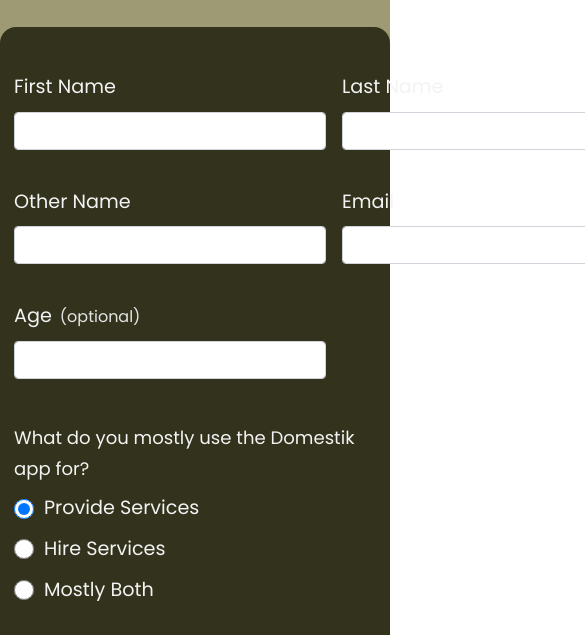
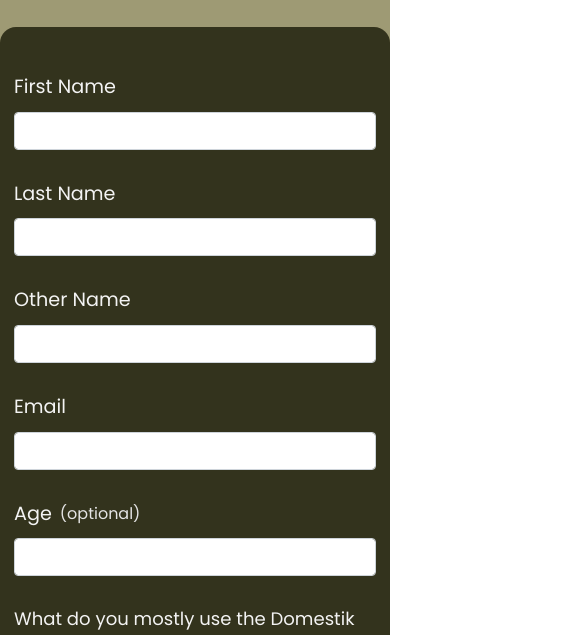
Before and after one commit to USII-004/DomestikSurveyForm, a plain HTML site: page index.html in a window 390 px wide. Shown: the part 168-803 px from the top of the page, 585 px wide, since content can reach past the window. Drawn offline with Linux system fonts and the light colour scheme.

Commit message:
added mobile resposiveness to the input fields

```diff
--- a/styles.css
+++ b/styles.css
@@ -77,7 +77,7 @@
     margin: 3.15rem auto 0 auto;
   }
 
-  @media (min-width: 576px) {
+  @media (min-width: 550px) {
     .container {
       max-width: 540px;
     }
@@ -140,6 +140,12 @@
     margin-bottom: 1rem;
   }
 
+  @media (max-width: 650px) {
+    .inputs {
+      display: block;
+    }
+  }
+
   .form-group {
     margin: 0 0 1.25rem 0;
     padding: 0.25rem;
```
